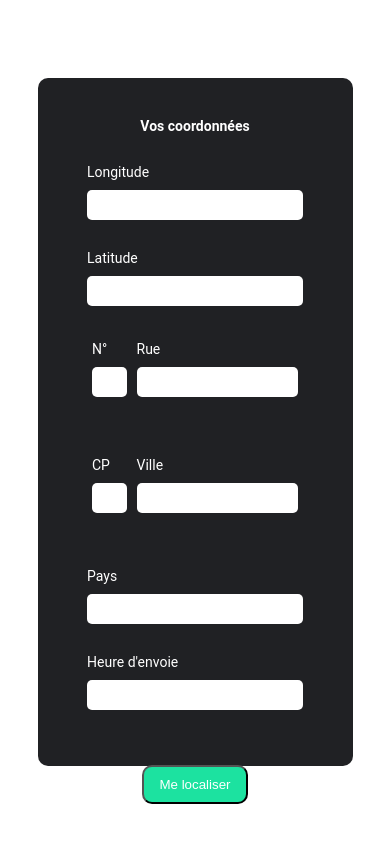
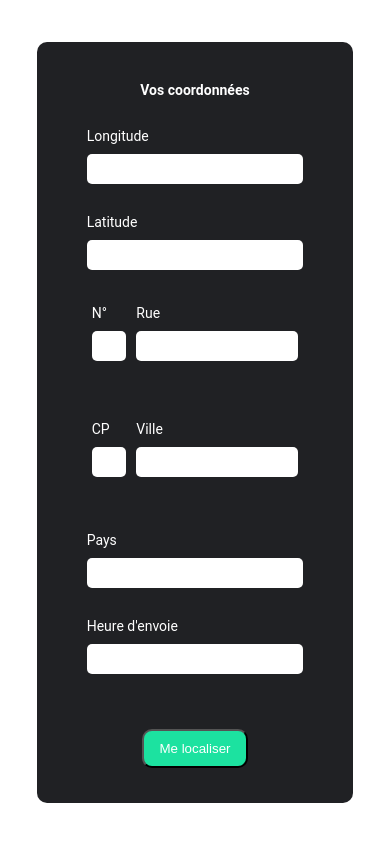
Before and after one commit to ArthurB2077/browser-location, a plain HTML site: page index.html in a window 390 px wide. Drawn offline with Linux system fonts and the light colour scheme.

Commit message:
Responsive fix and round coordinates

```diff
--- a/scripts.js
+++ b/scripts.js
@@ -6,8 +6,8 @@ const localize = async () => {
 
       console.log(position)
 
-      document.getElementById("longitude").value = `${latitude}`
-      document.getElementById("latitude").value = `${longitude}`
+      document.getElementById("longitude").value = `${Math.round(latitude)}`
+      document.getElementById("latitude").value = `${Math.round(longitude)}`
       document.getElementById("timestamp").value = `${new Date(timestamp).toLocaleString()}`
 
       const requestOptions = {
--- a/style.css
+++ b/style.css
@@ -8,7 +8,6 @@
 html,
 body {
   display: flex;
-  flex-direction: column;
   justify-content: center;
   align-items: center;
   height: 100vh;
@@ -21,14 +20,18 @@ body {
   -webkit-font-smoothing: antialiased;
   -moz-osx-font-smoothing: grayscale;
   width: 100vw;
-  margin: 0;
-  padding: 20px;
+}
+
+body {
+  margin: 5%;
+  padding-top: 3em !important;
 }
 
 .location-container {
-  height: 90%;
+  height: fit-content;
   width: 90%;
   margin: auto;
+  margin-bottom: 3em;
   display: flex;
   flex-direction: column;
   justify-content: center;
```
